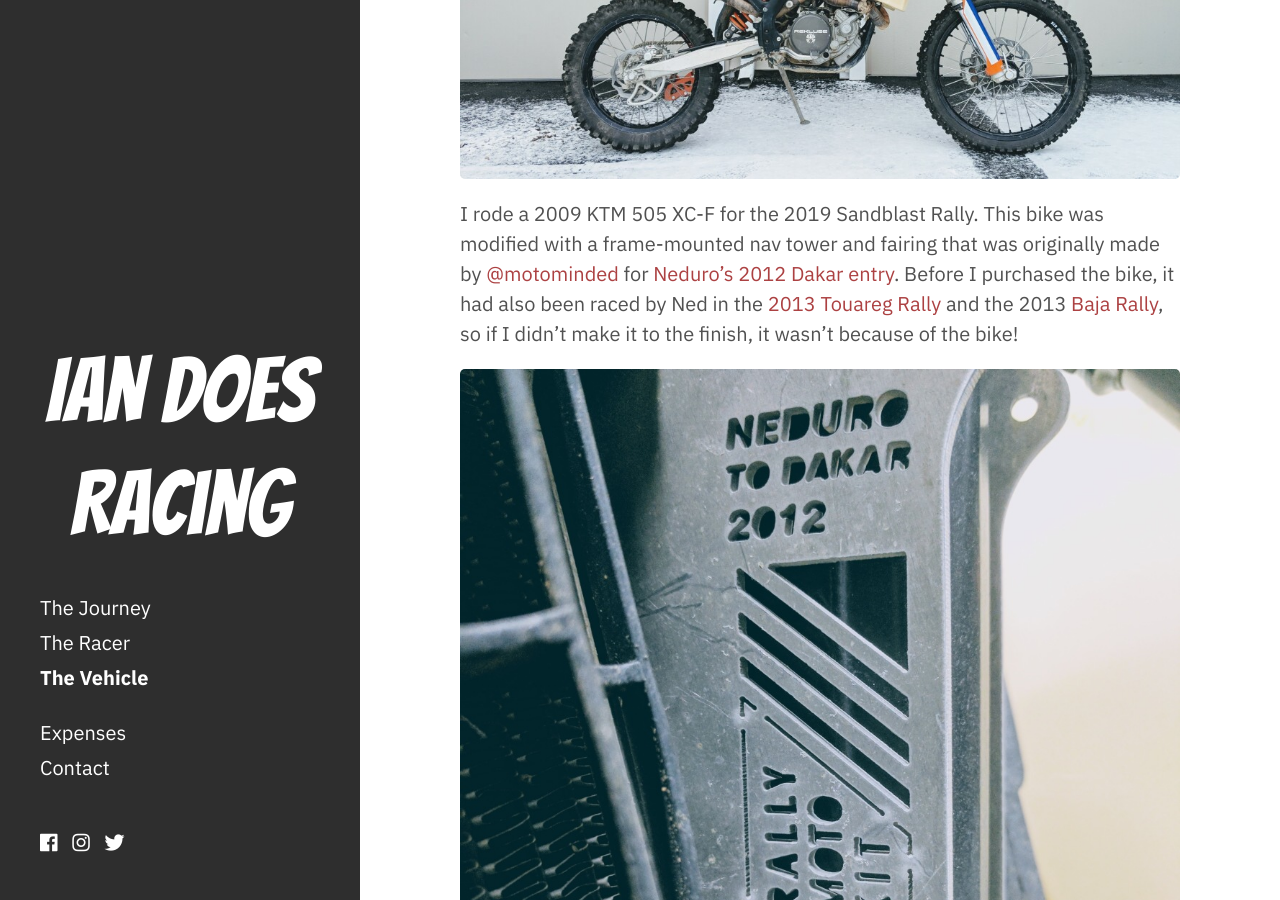
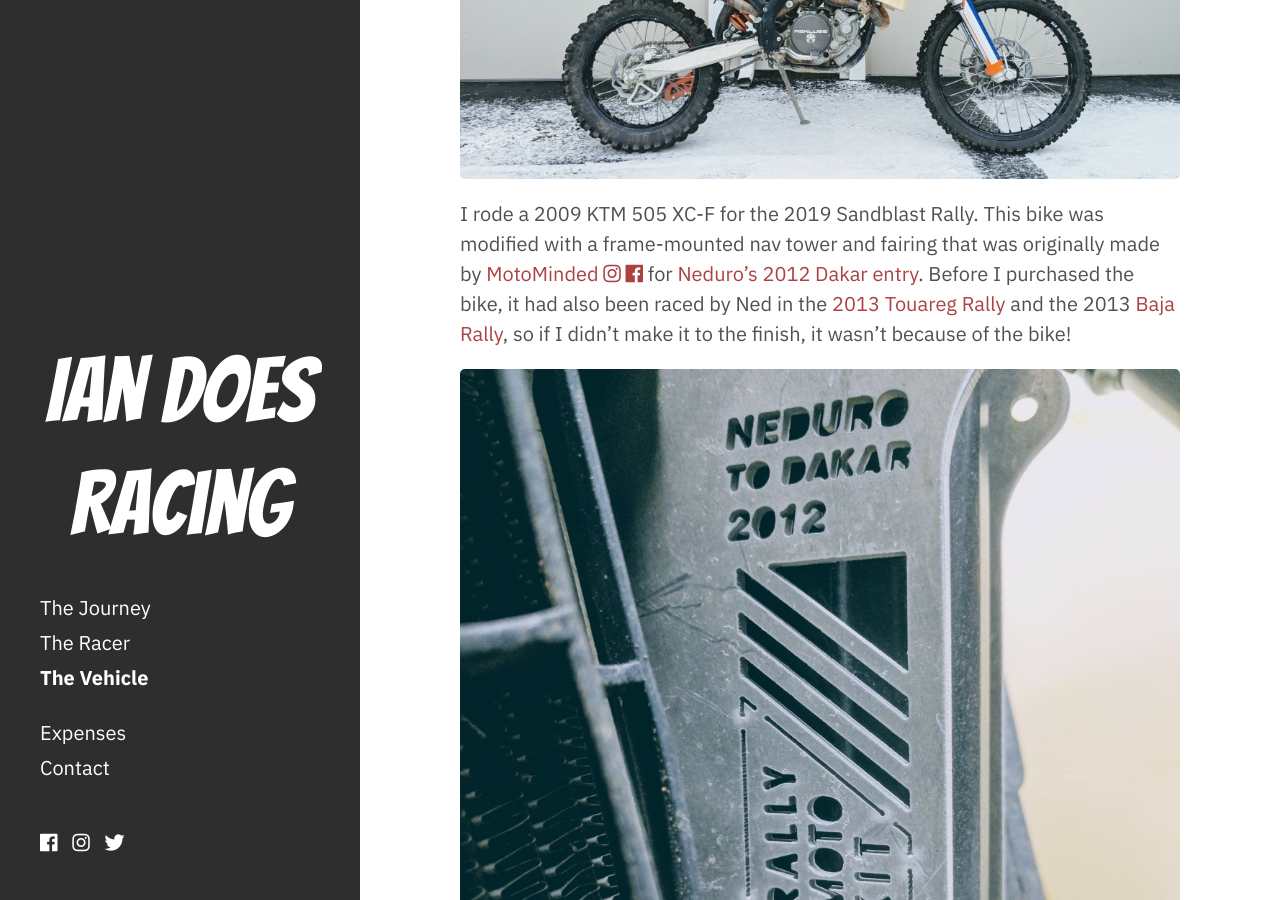
Before and after one commit to icooper/iandoesracing, a Jekyll site: the page built from the-vehicle.md, in a window 1280 px wide and 900 px high, scrolled down 414 px. Built offline with Jekyll 4.4.1, drawn with Linux system fonts in a browser that asks for light colours; nearby versions of some CDN libraries.

Commit message:
updated link

```diff
--- a/the-vehicle.md
+++ b/the-vehicle.md
@@ -10,7 +10,7 @@
 
 ![the bike](/assets/img/vinyldone-side.jpg "the bike")
 
-I rode a 2009 KTM 505 XC-F for the 2019 Sandblast Rally. This bike was modified with a frame-mounted nav tower and fairing that was originally made by [@motominded](https://www.instagram.com/motominded/) for [Neduro's 2012 Dakar entry](https://advrider.com/f/threads/707131/). Before I purchased the bike, it had also been raced by Ned in the [2013 Touareg Rally](https://advrider.com/f/threads/862074/) and the 2013 [Baja Rally](https://www.bajarallymoto.com/), so if I didn't make it to the finish, it wasn't because of the bike!
+I rode a 2009 KTM 505 XC-F for the 2019 Sandblast Rally. This bike was modified with a frame-mounted nav tower and fairing that was originally made by [MotoMinded](https://www.motominded.com/) [<i class="fab fa-instagram"></i>](https://www.instagram.com/motominded/) [<i class="fab fa-facebook"></i>](https://www.facebook.com/motominded/) for [Neduro's 2012 Dakar entry](https://advrider.com/f/threads/707131/). Before I purchased the bike, it had also been raced by Ned in the [2013 Touareg Rally](https://advrider.com/f/threads/862074/) and the 2013 [Baja Rally](https://www.bajarallymoto.com/), so if I didn't make it to the finish, it wasn't because of the bike!
 
 ![neduro to dakar 2012](/assets/img/nedurotodakar.jpg "neduro to dakar 2012")
 
```
